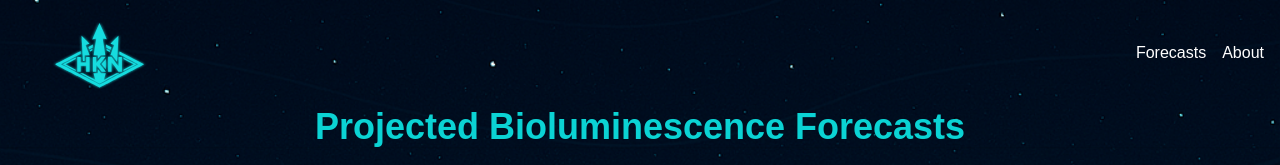
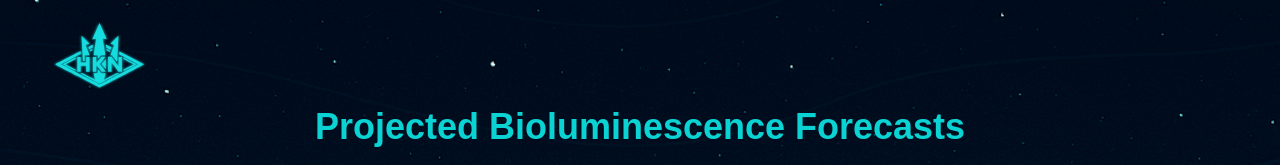
Before and after one commit to nathanieleh/HAB-Project-Website, a Next.js app in the folder frontend/: page / in a window 1280 px wide. Shown: the top 165 px of the page. Built offline with nearby package versions, Linux system fonts and the light colour scheme.

Commit message:
update navbar

```diff
--- a/frontend/src/components/Navbar.js
+++ b/frontend/src/components/Navbar.js
@@ -5,7 +5,7 @@ export default function Navbar() {
     return (
         <nav className="flex items-center justify-between p-4 text-white">
             <div className="text-lg font-bold">
-                <Link href="/">
+                <Link href="https://hkn.ucsd.edu/">
                     <Image
                         src="/hknlogo3.svg"
                         className="ml-8"
@@ -15,14 +15,6 @@ export default function Navbar() {
                     />
                 </Link>
             </div>
-            <ul className="flex space-x-4">
-                <li>
-                <Link href="/forecasts">Forecasts</Link>
-                </li>
-                <li>
-                <Link href="/about">About</Link>
-                </li>
-            </ul>
         </nav>
     );
 }
```
